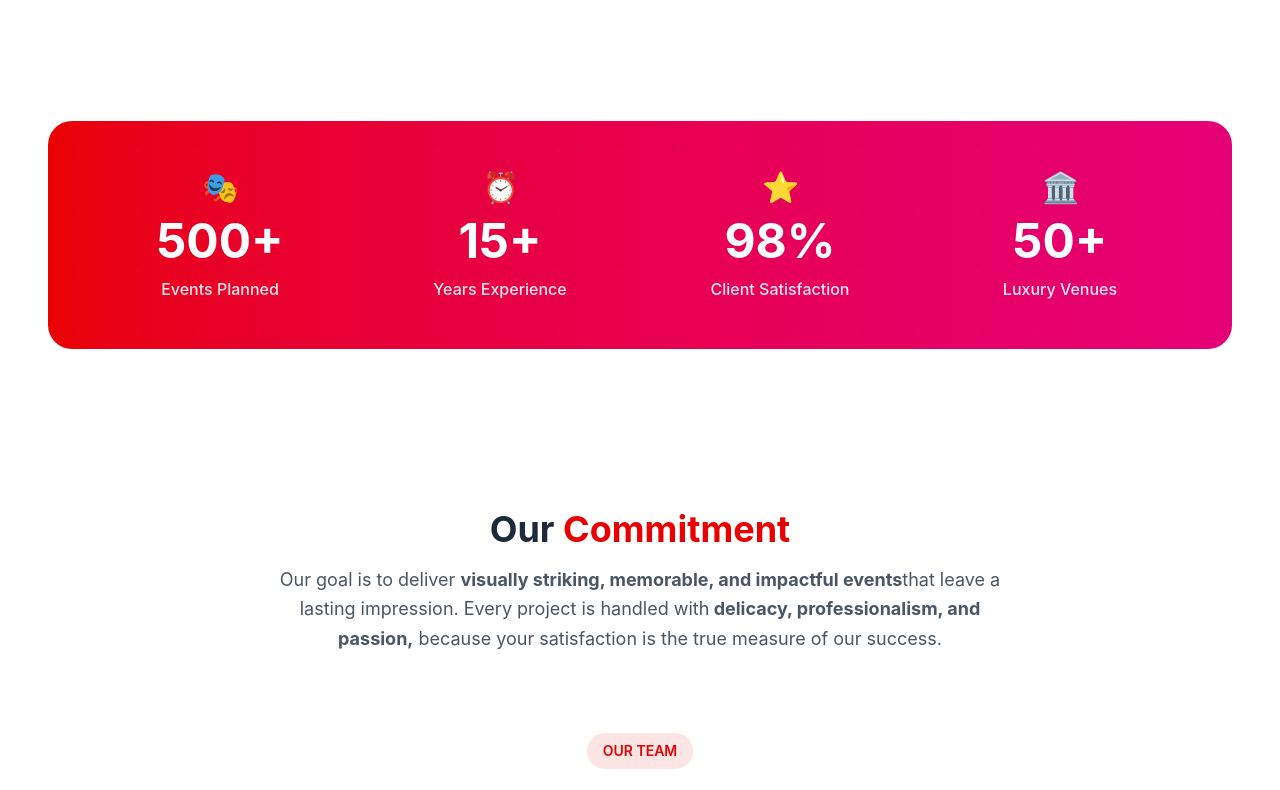
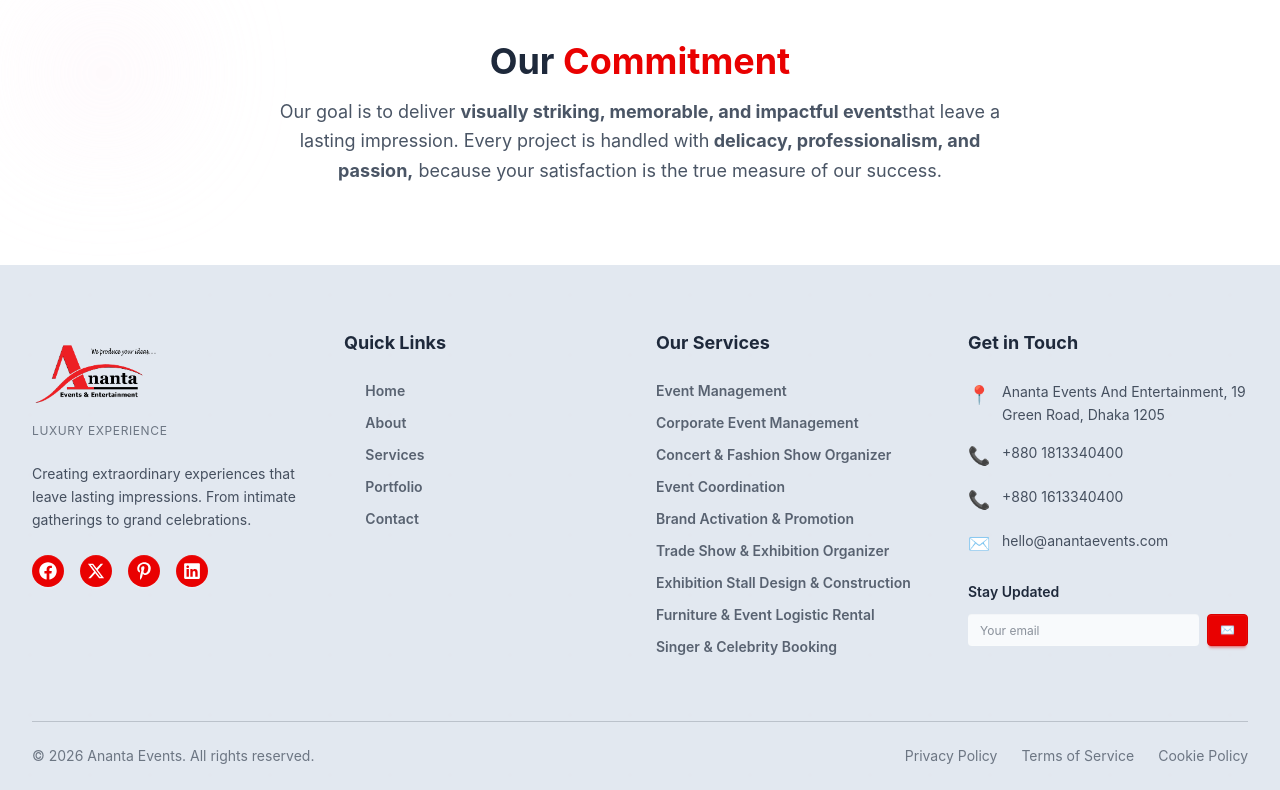
Before and after one commit to JamshedSifat/AnataEvents, a React (Vite) app: page /About in a window 1280 px wide. Shown: the part 1120-1910 px from the top of the page. Built offline with nearby package versions, Linux system fonts and the light colour scheme.

Commit message:
About section complete

```diff
--- a/src/Pages/About/About.jsx
+++ b/src/Pages/About/About.jsx
@@ -112,17 +112,17 @@ const About = () => {
                <MyJourney></MyJourney>
 
                 {/* Statistics Section */}
-                <StatisticsItems></StatisticsItems>
+                {/* <StatisticsItems></StatisticsItems> */}
 
 
                 {/* Commitment */}
                <Commitment></Commitment>
 
                 {/* Team Section */}
-               <MyTeam></MyTeam>
+               {/* <MyTeam></MyTeam> */}
 
                  {/* Our Values Section */}
-                <CoreValues></CoreValues>
+                {/* <CoreValues></CoreValues> */}
 
 
 
```
